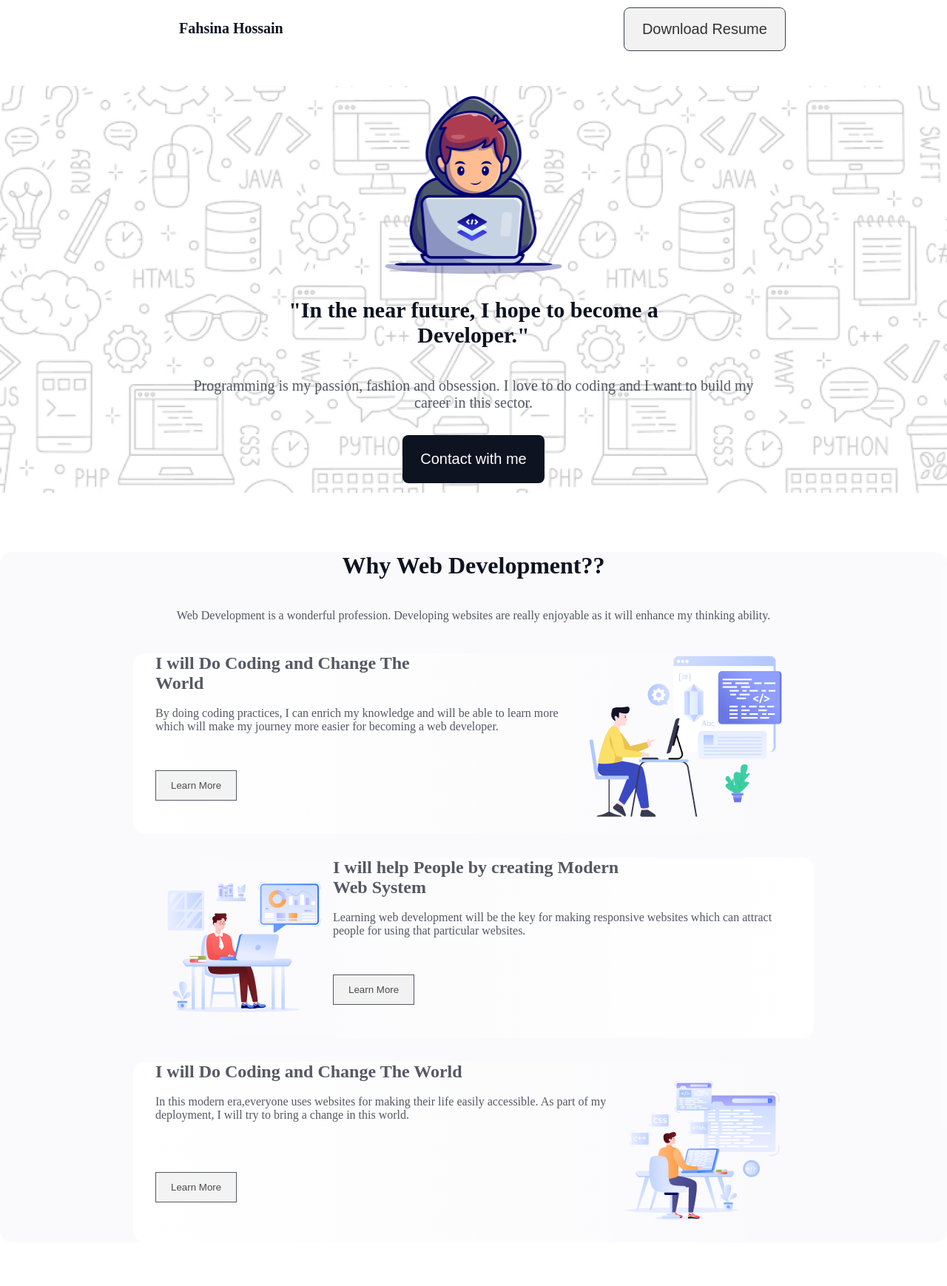
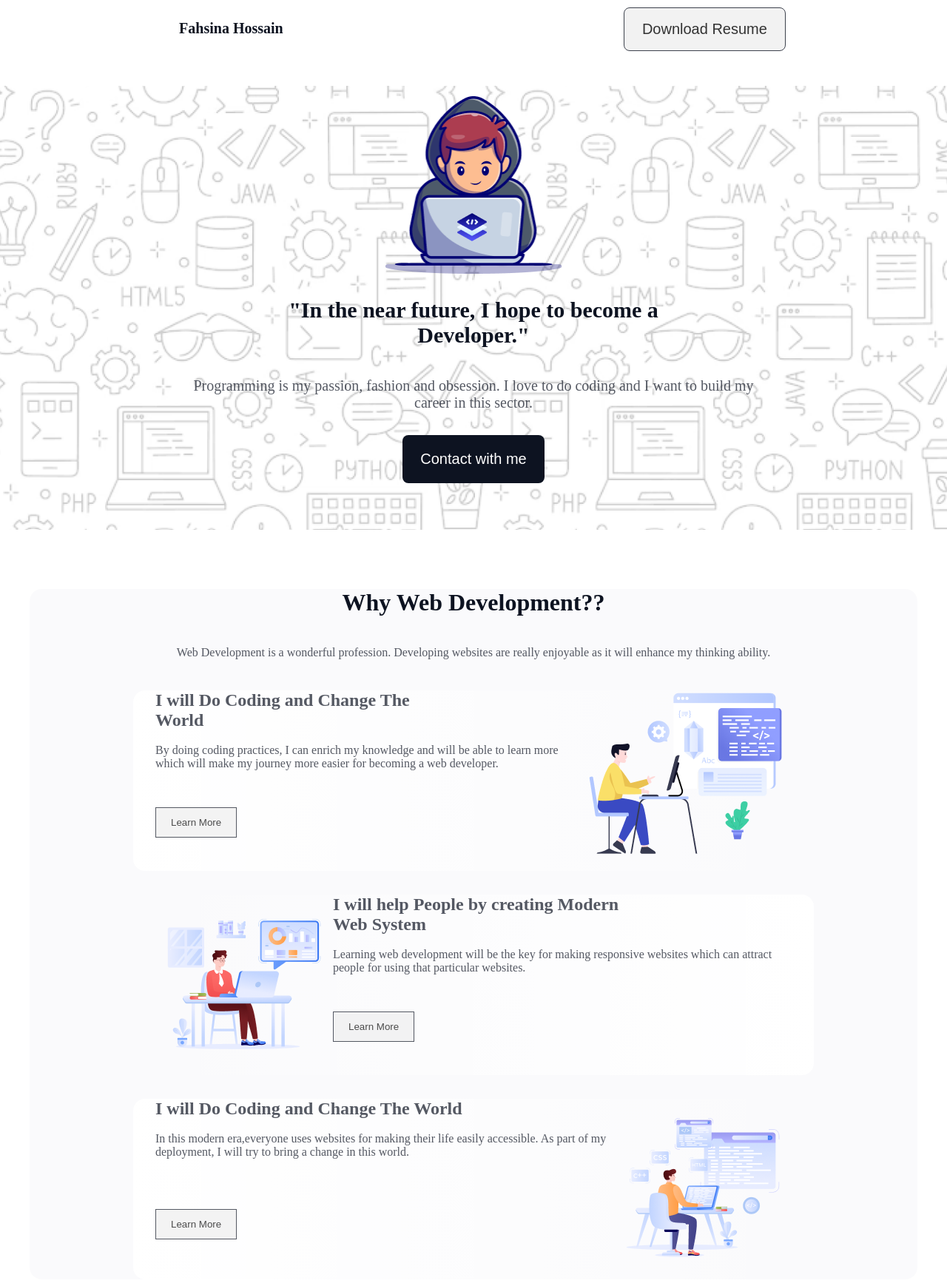
Before and after one commit to Fahsina24/assignment_1, a plain HTML site: page index.html in a window 1280 px wide. Shown: the whole page at 74% size. Drawn offline with Linux system fonts and the light colour scheme; a web font is replaced by a local one.

Commit message:
trying to make it responsive page

```diff
--- a/styles/style.css
+++ b/styles/style.css
@@ -40,7 +40,7 @@ body{
 }
 .main_border{
      min-height: 800px;
-     max-width:1300px ;
+     max-width:1200px ;
      margin: 74px auto 100px;
      border-radius: 16px;
      background: rgba(36, 15, 104, 0.02);
@@ -64,7 +64,7 @@ body{
 /* banner styles here */
 
 .banner_container{
-     max-height:600px;
+     min-height:600px;
      background-image:url(../assets/Hero-bg.png);
      background-position: center;
      background-repeat: no-repeat;
```
